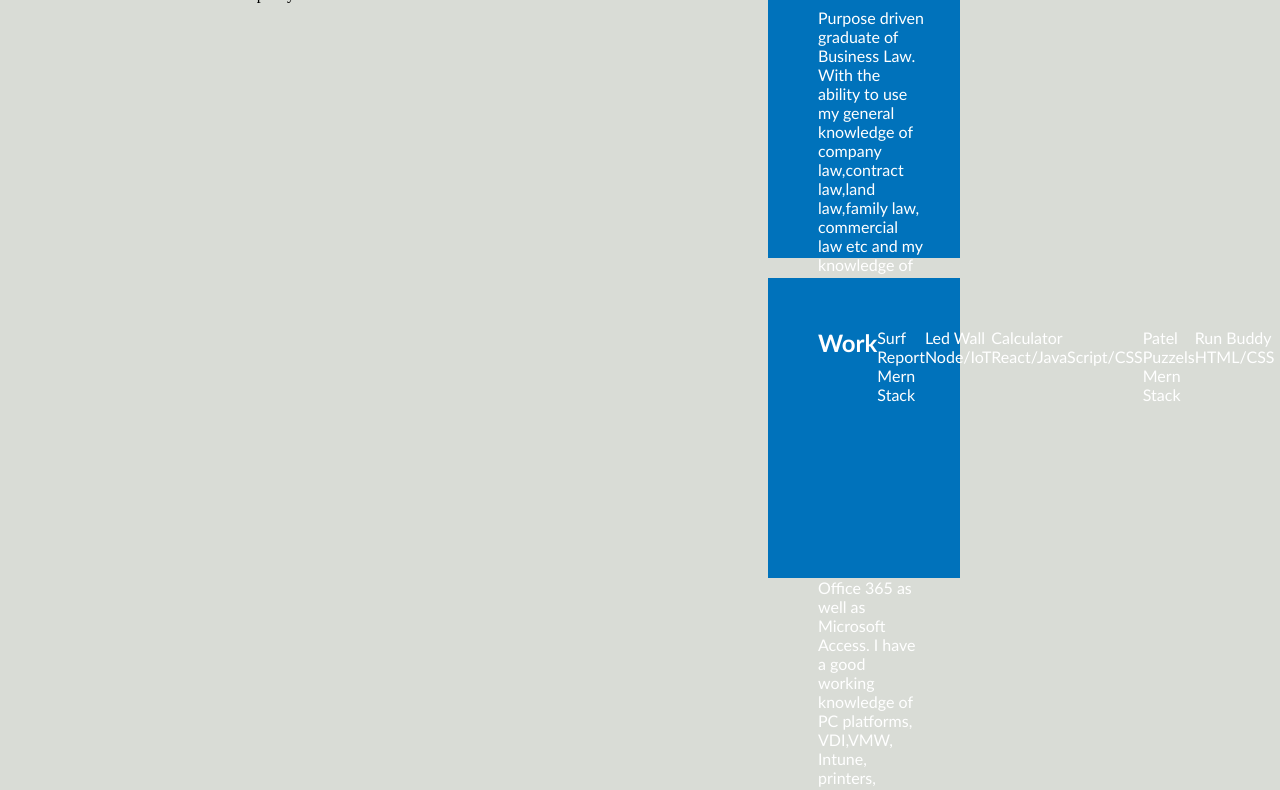
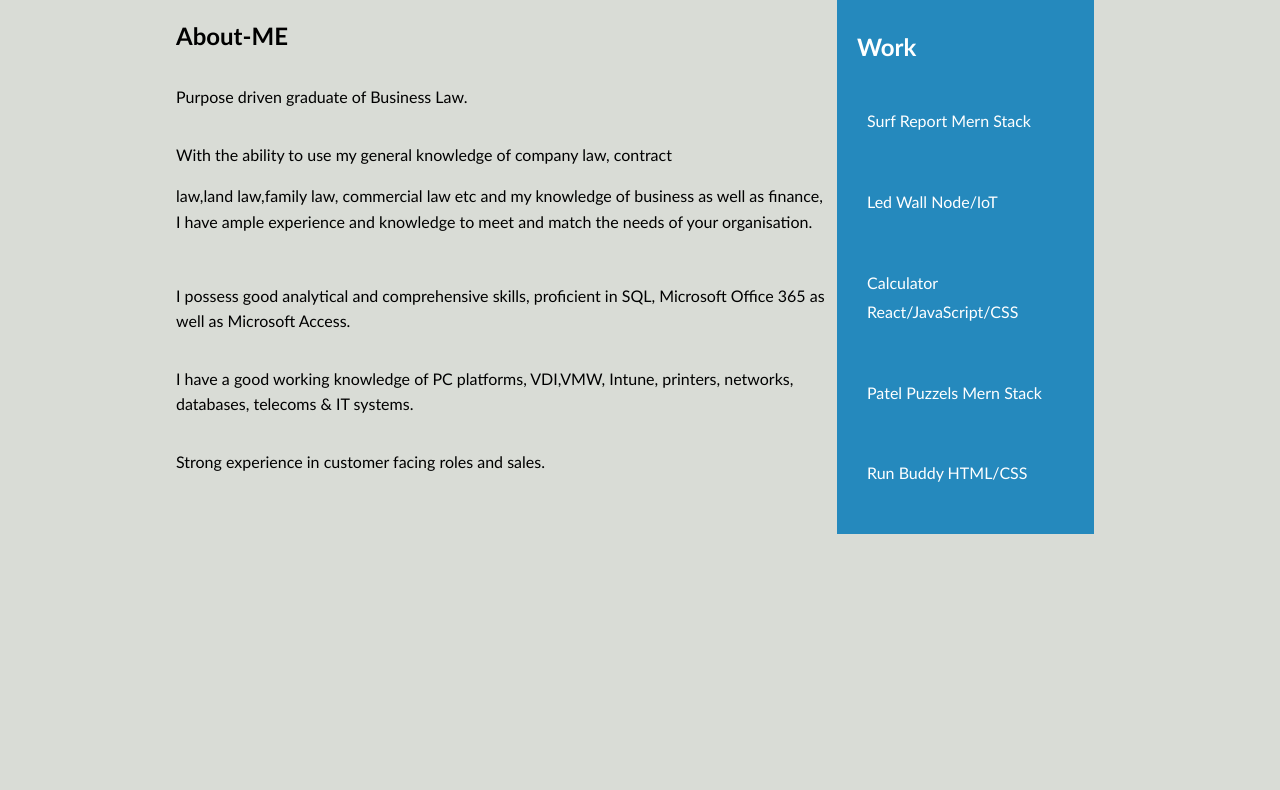
Before and after one commit to tobzman/website-portfolio-advancedcss, a plain HTML site: page Index.html in a window 1280 px wide. Shown: the part 166-956 px from the top of the page. Drawn offline with Linux system fonts and the light colour scheme.

Commit message:
final draft

```diff
--- a/Assets/style.css
+++ b/Assets/style.css
@@ -1,4 +1,4 @@
-* {
+ {
   box-sizing: border-box;
   padding: 0;
   margin: 0;
@@ -10,6 +10,7 @@ body {
 
 header {
   display: flex;
+  justify-content: space-between;
   padding: 20px;
   font-family: "Trebuchet MS", "Lucida Sans Unicode", "Lucida Grande",
     "Lucida Sans", Arial, sans-serif;
@@ -47,32 +48,53 @@ nav ul li {
   margin-left: 20px;
 }
 
+#container {
+  display: flex;
+  flex-direction: column;
+  min-height: 100vh;
+  width: 100%;
+}
+
 .content {
   display: flex;
-  flex-wrap: wrap;
   width: 75%;
-  display: inline-block;
-  margin-left: 20px;
+  margin: 0 auto;
+  padding: 10px;
+  font-family: "Gill Sans", "Gill Sans MT", Calibri, "Trebuchet MS", sans-serif;
 }
 
 article {
   display: flex;
+  flex-direction: column;
   margin-right: 20px;
   padding: 20px;
+  line-height: 1.8em;
   clear: both;
   float: right;
-  width: 20%;
+  width: 25%;
   height: 100%;
   font-family: "Gill Sans", "Gill Sans MT", Calibri, "Trebuchet MS", sans-serif;
   background-color: #2589bd;
+  color: #ffffff;
 }
 
-article {
-  margin-bottom: 20px;
-  padding: 50px;
-  height: 300px;
-  font-family: "Gill Sans", "Gill Sans MT", Calibri, "Trebuchet MS", sans-serif;
-  background-color: #0072bb;
+.work {
+  display: flex;
+  flex-direction: column;
+}
+
+.about {
+  padding: 10px;
+  display: flex;
+  flex-direction: column;
+  line-height: 1.6em;
+  width: 75%;
+}
+
+.work-project {
+  display: flex;
+  flex-direction: column;
+  padding: 10px;
   color: #ffffff;
 }
 
--- a/Index.html
+++ b/Index.html
@@ -1,17 +1,17 @@
 <!DOCTYPE html>
 <html lang="en">
+
 <head>
   <meta charset="UTF-8" />
-    <link rel="stylesheet" href="./Assets/style.css"/>
+  <link rel="stylesheet" href="./assets/style.css" />
   <meta http-equiv="X-UA-Compatible" content="IE=edge" />
   <meta name="viewport" content="width=device-width, initial-scale=1.0" />
   <title>Portfolio</title>
 </head>
+
 <body>
   <header>
-      <header></header>
     <h1>Portfolio</h1>
-
     <nav>
       <ul>
         <li>
@@ -33,50 +33,61 @@
     </nav>
   </header>
 
-<section class="About-ME">
+  <div id="container">
+    <main class="content">
+
+      <section class="about" alt="About-Me">
+        <h2>About-ME</h2>
+        <p>Purpose driven graduate of Business Law.</p>
+
+        <p>With the ability to use my general knowledge of company law, contract</p>
+        law,land law,family law, commercial law etc and my knowledge of business as well as finance, I
+        have ample experience and knowledge to meet and match the needs of your organisation.</p>
+
+        <p>I possess good analytical and comprehensive skills, proficient in SQL, Microsoft Office 365 as well as
+          Microsoft Access.</p>
+
+        <p>I have a good working knowledge of PC platforms, VDI,VMW, Intune, printers, networks, databases, telecoms &
+          IT
+          systems.</p>
+
+        <p>Strong experience in customer facing roles and sales.
+        </p>
       </section>
-<h2>About-ME</h2>
-<main class="content">
-<article class="About-ME" class="float-left" alt="About-Me">
-<p>Purpose driven graduate of Business Law. With the ability to use my general knowledge of company law,contract law,land law,family law, commercial law etc and my knowledge of business as well as finance, I
-have ample experience and knowledge to meet and match the needs of your organisation. I possess good
-analytical and comprehensive skills, proficient in SQL, Microsoft Office 365 as well as Microsoft Access. I
-have a good working knowledge of PC platforms, VDI,VMW, Intune, printers, networks, databases,
-telecoms & IT systems.
-Strong experience in customer facing roles and sales.</p>
-</article>
 
-<article class="Work">
+      <article class="work">
         <h2>Work</h2>
-<div class="Surf Report">
+        <div class="work-project">
           <p>
             Surf Report
             Mern Stack
           </p>
         </div>
-  <div class="Led Wall">
+        <div class="work-project">
           <p>Led Wall
             Node/IoT
           </p>
         </div>
-  <div class="Calculator">
+        <div class="work-project">
           <p>
             Calculator
             React/JavaScript/CSS
           </p>
         </div>
-<div class="Patel Puzzels">
+        <div class="work-project">
           <p>Patel Puzzels
             Mern Stack
           </p>
         </div>
-<div class="Run Buddy">
+        <div class="work-project">
           <p>
             Run Buddy
             HTML/CSS
           </p>
         </div>
       </article>
+    </main>
+  </div>
   <footer class="Footer">
     <p>
     <h2>Contact us</h2>
@@ -88,4 +99,5 @@ Spotify
     </p>
   </footer>
 </body>
+
 </html>
```
Also changed, not shown: 1 other file. Lines whose indentation alone changed are shown as unchanged.
